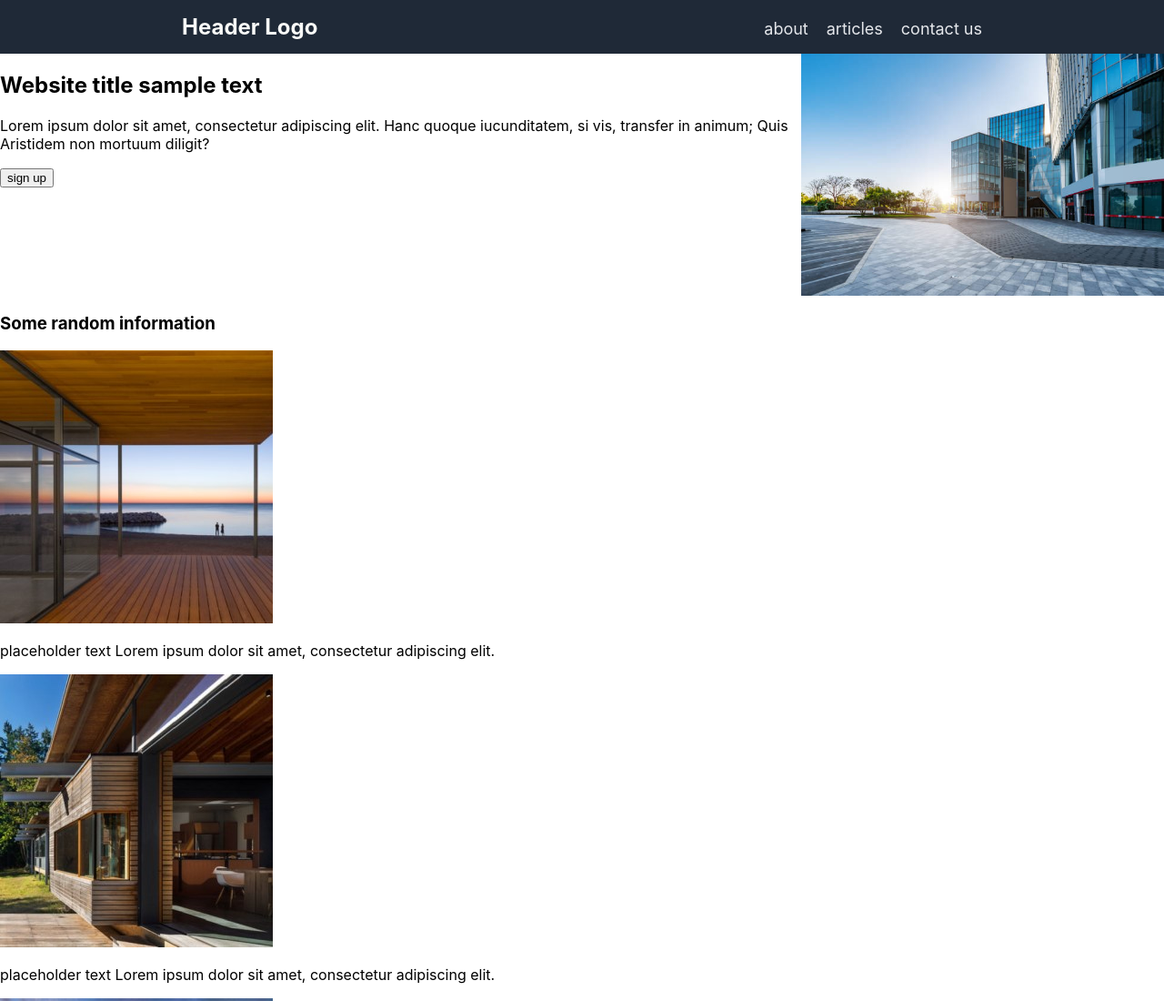
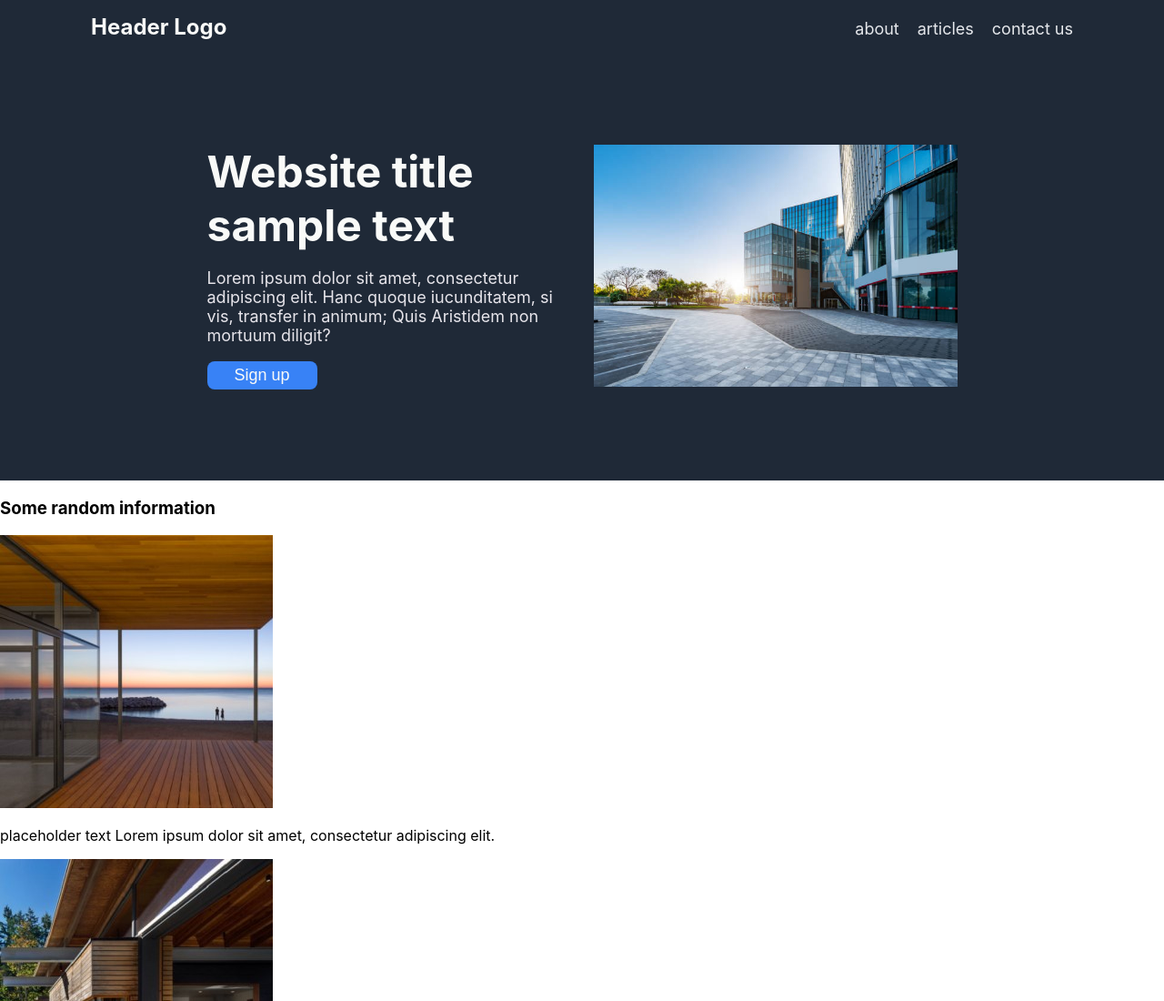
Before and after one commit to derek4987/o-landing-page, a plain HTML site: page index.html in a window 1280 px wide. Shown: the top 1100 px of the page at 91% size. Drawn offline with Linux system fonts and the light colour scheme.

Commit message:
css for header and hero-main

```diff
--- a/index.html
+++ b/index.html
@@ -26,7 +26,7 @@
             <div class="text">
                 <h2>Website title sample text</h2>
                 <p>Lorem ipsum dolor sit amet, consectetur adipiscing elit. Hanc quoque iucunditatem, si vis, transfer in animum; Quis Aristidem non mortuum diligit?</p>
-                <button>sign up</button>
+                <button>Sign up</button>
             </div>
             <img width="400px" height="266px" class="hero-img" src="./photos/landing-img.jpg" alt="generic placeholder image">
         </div>
--- a/style.css
+++ b/style.css
@@ -7,7 +7,8 @@ body {
 }
 
 .header {
-    padding: 15px 200px;
+    padding: 15px 0;
+    margin: 0;
     display: flex;
     justify-content: space-between;
     background-color: #1f2937;
@@ -16,6 +17,12 @@ body {
     font-size: 24px;
     color: #f9faf8;
     font-weight: 700;
+    margin-right: 100px;
+    margin-left: 100px;
+}
+.right-links {
+    display: flex;
+    margin-right: 100px;
 }
 ul {
     list-style-type: none;
@@ -32,8 +39,39 @@ a {
     font-size: 18px;
 }
 
+
 .hero-main {
+    background-color: #1f2937;
     display: flex;
+    gap: 25px;
+    padding: 100px 0;
+    justify-content: center;
+}
+.hero-main .text {
+    margin-left: 100px;
+    max-width: 400px;
+    min-width: 300px;
+}
+.hero-main .text p {
+    font-size: 18px;
+    color: #e7e5eb;
+}
+.hero-main button {
+    background-color: #3882f6;
+    border: 0;
+    color: #f9faf8;
+    font-size: 18px;
+    padding: 5px 30px;
+    border-radius: 8px;
+}
+.hero-main img {
+    margin-right: 100px;
+}
+h2 {
+    margin: 0;
+    font-size: 48px;
+    font-weight: 700;
+    color: #f9faf8;
 }
 
 .footer {
```
